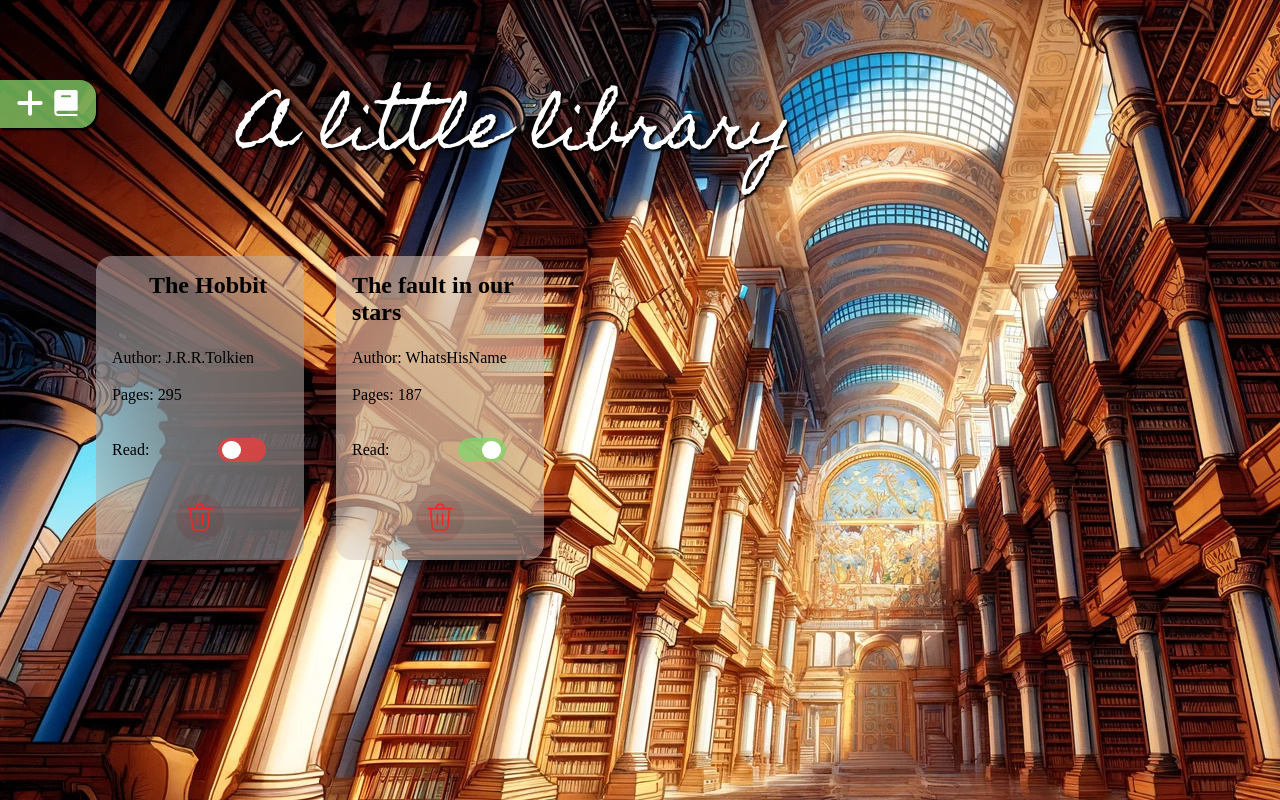
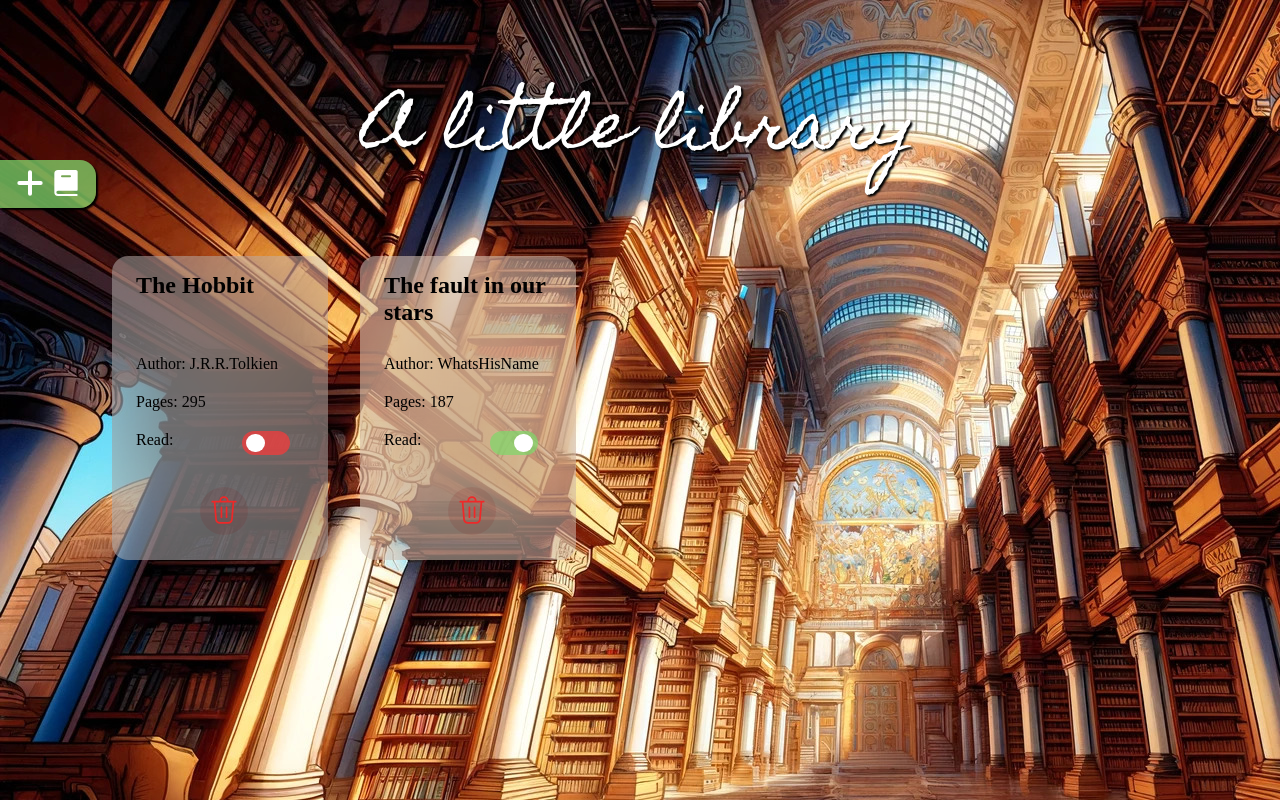
Before and after one commit to FukcThat/Library, a plain HTML site: page index.html in a window 1280 px wide. Drawn offline with Linux system fonts and the light colour scheme; a web font is replaced by a local one.

Commit message:
FIX: Fixed alignment of everything

```diff
--- a/index.html
+++ b/index.html
@@ -12,11 +12,17 @@
       href="https://fonts.googleapis.com/css2?family=Homemade+Apple&display=swap"
       rel="stylesheet"
     />
+    <link rel="preconnect" href="https://fonts.googleapis.com" />
+    <link rel="preconnect" href="https://fonts.gstatic.com" crossorigin />
+    <link
+      href="https://fonts.googleapis.com/css2?family=Goudy+Bookletter+1911&display=swap"
+      rel="stylesheet"
+    />
   </head>
   <body>
     <h1 class="homemade-apple-regular" id="Title">A little library</h1>
     <form id="addBookForm">
-      <h2>Add a book</h2>
+      <h2 id="formHeader">Add a book</h2>
       <div id="formInputs">
         <input type="text" id="titleInput" placeholder="Title" required />
         <input type="text" id="authorInput" placeholder="Author" required />
@@ -27,12 +33,14 @@
           placeholder="Number of Pages"
           required
         />
+      </div>
+      <div id="formSwitchSubmit">
         <label class="switch">
           Read:<input type="checkbox" id="readStatusInput" />
           <span class="slider round"></span>
         </label>
+        <input type="submit" value="Submit" id="submitBtn" />
       </div>
-      <input type="submit" value="Submit" id="submitBtn" />
     </form>
     <button id="showFormBtn">
       <svg
--- a/scripts.js
+++ b/scripts.js
@@ -90,12 +90,10 @@ document.getElementById("showFormBtn").addEventListener("click", function () {
   if (form.style.width === "15rem") {
     form.style.width = "0rem";
     button.style.left = "0";
-    header.style.left = "15rem";
-    books.style.left = "4rem";
+    books.style.left = "5rem";
   } else {
     form.style.width = "15rem";
     button.style.left = "15rem";
-    header.style.left = "25rem";
     books.style.left = "20rem";
   }
 });
--- a/styles.css
+++ b/styles.css
@@ -6,6 +6,7 @@
 body {
     background-image: url(LibraryBakcgroundImage.jpg);
     padding: 4rem;
+    overflow-x: hidden;
 }
 
 button {
@@ -18,15 +19,15 @@ button:hover {
 }
 
 h1 {
-  position: fixed;
-  left: 15rem;
+  display: flex;
+  justify-content: center;
   color: white;
   text-shadow: black 2px 2px 2px;
-  transition: left 0.5s;
 }
 
 h2 {
-  justify-self: center;
+  font-family: "Goudy Bookletter 1911", serif;
+  font-size: 1.5rem;
 }
 
 form {
@@ -34,7 +35,7 @@ form {
   width: 0rem;
   position: fixed;
   z-index: 1;
-  top: 10%;
+  top: 20%;
   left: 0;
   backdrop-filter: blur(0.5rem);
   background-color: #ffffff84;
@@ -42,7 +43,7 @@ form {
   overflow-x: hidden;
   transition: width 0.5s;
   display: grid;
-  grid-template-rows: 1fr 3fr 1fr;
+  grid-template-rows: 1fr 3fr 2fr;
   grid-template-columns: 1fr;
   align-items: center;
 }
@@ -54,6 +55,12 @@ input {
   border-radius: 0.5rem;
 }
 
+#formHeader {
+  white-space: nowrap;
+  text-align: center;
+  margin: 0 auto;
+}
+
 #formInputs {
   display: flex;
   flex-direction: column;
@@ -61,10 +68,18 @@ input {
   gap: 0.5rem;
 }
 
+#formSwitchSubmit {
+  display: flex;
+  flex-direction: column;
+  align-items: center;
+  gap: 1rem;
+  padding-bottom: 1.5rem;
+}
+
 #libraryDiv {
     position: absolute;
     top: 14rem;
-    left: 4rem;
+    left: 5rem;
     display: flex;
     gap: 2rem;
     padding: 2rem;
@@ -80,7 +95,7 @@ input {
     display: grid;
     grid-template-rows: 3fr 1fr 1fr 1fr 4fr;
     gap: 1rem;
-    padding-left: 1rem;
+    padding-left: 1.5rem;
     padding-top: 1rem;
 }
 
@@ -95,7 +110,7 @@ input {
 
 #showFormBtn {
   position: absolute;
-  top: 10%;
+  top: 20%;
   left: 0;
   height: 3rem;
   width: 6rem;
@@ -108,9 +123,9 @@ input {
 
 #submitBtn {
   height: 2.5rem;
-  width: 5rem;
+  width: 9rem;
   border-radius: 2rem;
-  justify-self: center;
+  background: linear-gradient(rgb(34, 129, 161), rgb(99, 169, 204));
 }
 
 #submitBtn:hover {
@@ -119,10 +134,8 @@ input {
 
 .switch {
     display: flex;
-    align-items: center;
     justify-content: space-between;
     width: 80%;
-    padding-top: 1rem;
   }
 
   .switch input {
@@ -147,7 +160,7 @@ input {
     height: 1.15rem;
     width: 1.15rem;
     left: 0.3rem;
-    bottom: 0.2rem;
+    bottom: 0.175rem;
     background-color: white;
     transition: .4s;
     border-radius: 50%;
```
